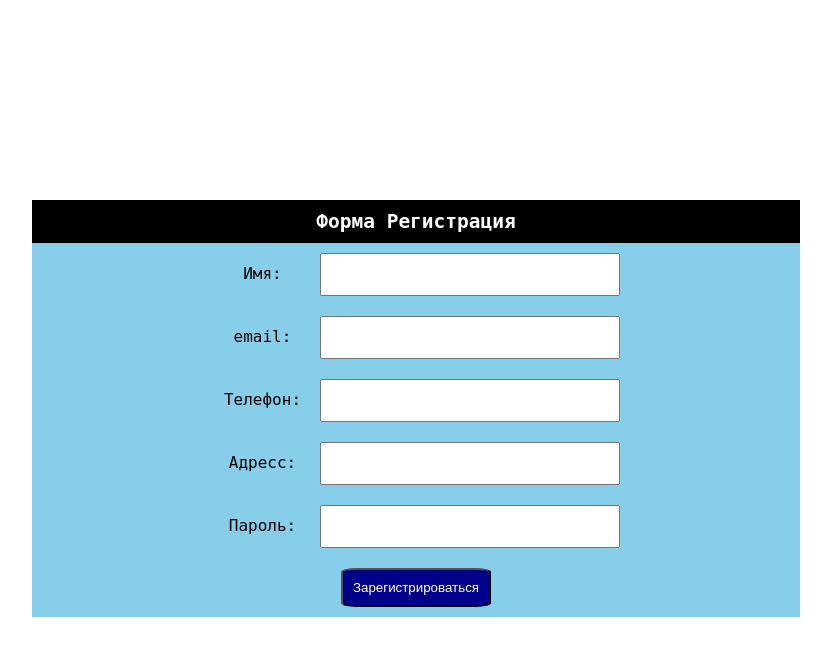
After one commit to BoyarkinAlexandr/Ecommerce_PJ, a PHP site: page /home/register.php in a window 1280 px wide. The commit adds this page. Shown: the top 656 px of the page, without its empty margins (224-1055 px from the left). Run offline with PHP 8.4, Linux system fonts and the light colour scheme.

Commit message:
Создал регистрацию,авторизацию

```diff
--- /dev/null
+++ b/home/register.php
@@ -0,0 +1,101 @@
+<?php
+
+$conn = mysqli_connect("localhost","root","","php_kurs");
+
+
+    if(isset($_POST['register']))
+    {
+        $u_name = $_POST['name'];
+        $u_email = $_POST['email'];
+        $u_address = $_POST['address'];
+        $u_phone = $_POST['phone'];
+        $u_pass = $_POST['password'];
+        $usertype = "user";
+
+
+
+        $sql = "INSERT INTO users (name, email, password, phone, address, usertype) VALUES ('$u_name', '$u_email',
+        '$u_pass', '$u_phone', '$u_address', '$usertype')";
+
+        $data = mysqli_query($conn,$sql);
+
+        if($data)
+        {
+            echo "Вы Успешно Зарегистрированы";
+        }
+
+    }
+
+
+?>
+
+
+
+
+
+
+
+
+
+
+<!DOCTYPE html>
+<html lang="en">
+<head>
+    <meta charset="UTF-8">
+    <meta name="viewport" content="width=device-width, initial-scale=1.0">
+    <title></title>
+
+    <link rel="stylesheet" type="text/css" href="../style.css">
+</head>
+<body>
+
+
+    <div class="my_form">
+
+        <h2>Форма Регистрация</h2>
+
+        <form action="" method="POST">
+
+
+            <div class="input_deg">
+                <label>Имя:</label>
+                <input type="text" name="name">
+            </div>
+
+            <div class="input_deg">
+                <label>email:</label>
+                <input type="email" name="email">
+            </div>
+
+            <div class="input_deg">
+                <label>Телефон:</label>
+                <input type="number" name="phone">
+            </div>
+
+            <div class="input_deg">
+                <label>Адресс:</label>
+                <input type="text" name="address">
+            </div>
+
+
+            <div class="input_deg">
+                <label>Пароль:</label>
+                <input type="password" name="password">
+            </div>
+
+
+            <div class="input_deg">
+                <input type="submit" name="register" value="Зарегистрироваться">
+            </div>
+
+
+
+
+        </form>
+
+    </div>
+
+
+
+</body>
+</html>
--- /dev/null
+++ b/style.css
@@ -0,0 +1,221 @@
+*
+{
+    padding: 0;
+    margin: 0;
+    box-sizing: border-box;
+    text-decoration: none;
+    list-style: none;
+
+}
+
+nav
+{
+background: yellowgreen;
+height: 80px;
+
+}
+
+.my_logo
+{
+    color:white;
+    font-size: 25px;
+    font-weight: bold;
+    line-height: 80px;
+    padding: 0 100px;
+}
+
+body
+{
+    font-family: monospace;
+
+}
+
+nav ul
+{
+    float: right;
+    margin-right: 60px;
+}
+
+nav ul li
+{
+    display: inline-block;
+    line-height: 80px;
+    margin: 0 5px;
+}
+
+nav ul li a
+{
+    font-size: 17px;
+    text-transform: uppercase;
+}
+
+nav ul li a:hover
+{
+    color: black;
+}
+
+.checkbtn
+{
+    float: right;
+    color: white;
+    line-height: 80px;
+    font-size: 30px;
+    margin-right: 40px;
+    display: none;
+}
+
+#check
+{
+    display: none;
+}
+
+@media(max-width:1020px)
+{
+    .checkbtn
+    {
+        display: block;
+    }
+
+    ul
+    {
+        position: fixed;
+        background-color: yellowgreen;
+        width: 100%;
+        height: 100vh;
+        top:60px;
+        text-align: center;
+        left: -100%;
+        transition: all 0.5s;
+    }
+
+    nav ul li
+    {
+        display: block;
+    }
+
+    #check:checked~ul
+    {
+        left: 0px;
+
+    }
+}
+
+.my_insurance
+{
+    width: 100%;
+    height: 300px;
+    object-fit: cover;
+
+}
+
+.p_title
+{
+    text-align: center;
+    font-size: 25px;
+    padding: 20px;
+}
+
+.card
+{
+    max-width: 330px;
+    text-align: center;
+    box-shadow: 0 4px 8px 0 rgba(0, 0, 0, 1.0);
+    margin: 25px;
+    padding: 25px;
+}
+
+.card:hover
+{
+    box-shadow: 0 14px 18px 0 skyblue;
+
+}
+
+
+
+.p_image
+{
+    width: 100%;
+}
+
+
+.my_card
+{
+    display: flex;
+    flex-wrap: wrap;
+    justify-content: center;
+    align-items: center;
+}
+
+
+.card h4
+{
+    padding: 10px;
+}
+
+.card p
+{
+    padding: 10px;
+    margin: 10px;
+}
+
+.card a
+{
+    padding: 10px;
+    background: skyblue;
+    border-radius: 10%;
+    margin: 10px;
+}
+
+.card a:hover
+{
+    background: black;
+    color: white;
+}
+
+
+
+.input_deg
+{
+    padding: 10px;
+}
+
+
+.my_form
+{
+    background: skyblue;
+    width:60%;
+    margin: auto;
+    text-align: center;
+    margin-top: 200px;
+}
+
+.my_form h2
+{
+    background: black;
+    color: white;
+    padding: 10px;
+}
+
+.input_deg label
+{
+    width: 100px;
+    display: inline-block;
+    font-size: 16px;
+}
+
+input[type='text'],[type='email'],[type='number'],[type='password']
+{
+    width: 40%;
+    padding: 12px;
+    resize: vertical;
+    box-sizing: border-box;
+}
+
+
+input[type='submit']
+{
+    background: darkblue;
+    color: white;
+    padding: 10px;
+    border-radius: 10%;
+}
```
Also changed, not shown: admin/admin_style.css (added, +46 -0 lines), admin/adminpage.php (added, +66 -0 lines), home/login.php (added, +100 -0 lines), home/user.php (added, +30 -0 lines), index.php (+95 -3 lines), logout.php (added, +12 -0 lines), images/incident.png (added), images/kasko.png (added), images/osago.png (added), images/stekla.png (added), insurance.png (added), insurance1.png (added), 2 other files.
